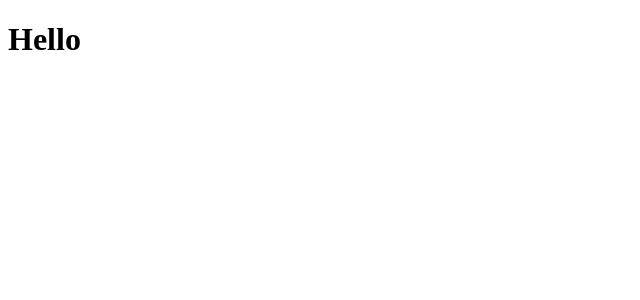
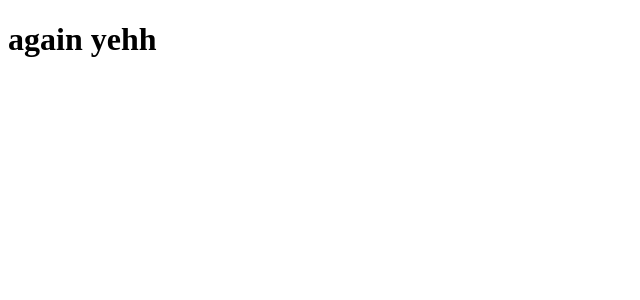
Before and after one commit to Vranda-Kansal/hirebuddyAI, a Next.js app: page / in a window 1280 px wide. Shown: the top 300 px of the page, without its empty margins (0-640 px from the left). Built offline with nearby package versions, Linux system fonts and the light colour scheme.

Commit message:
check if i am right branch or not

```diff
--- a/app/page.js
+++ b/app/page.js
@@ -1,6 +1,6 @@
 
 export default function Home() {
     return (
-        <h1>Hello</h1>
+        <h1>again yehh</h1>
     )
 }
```
